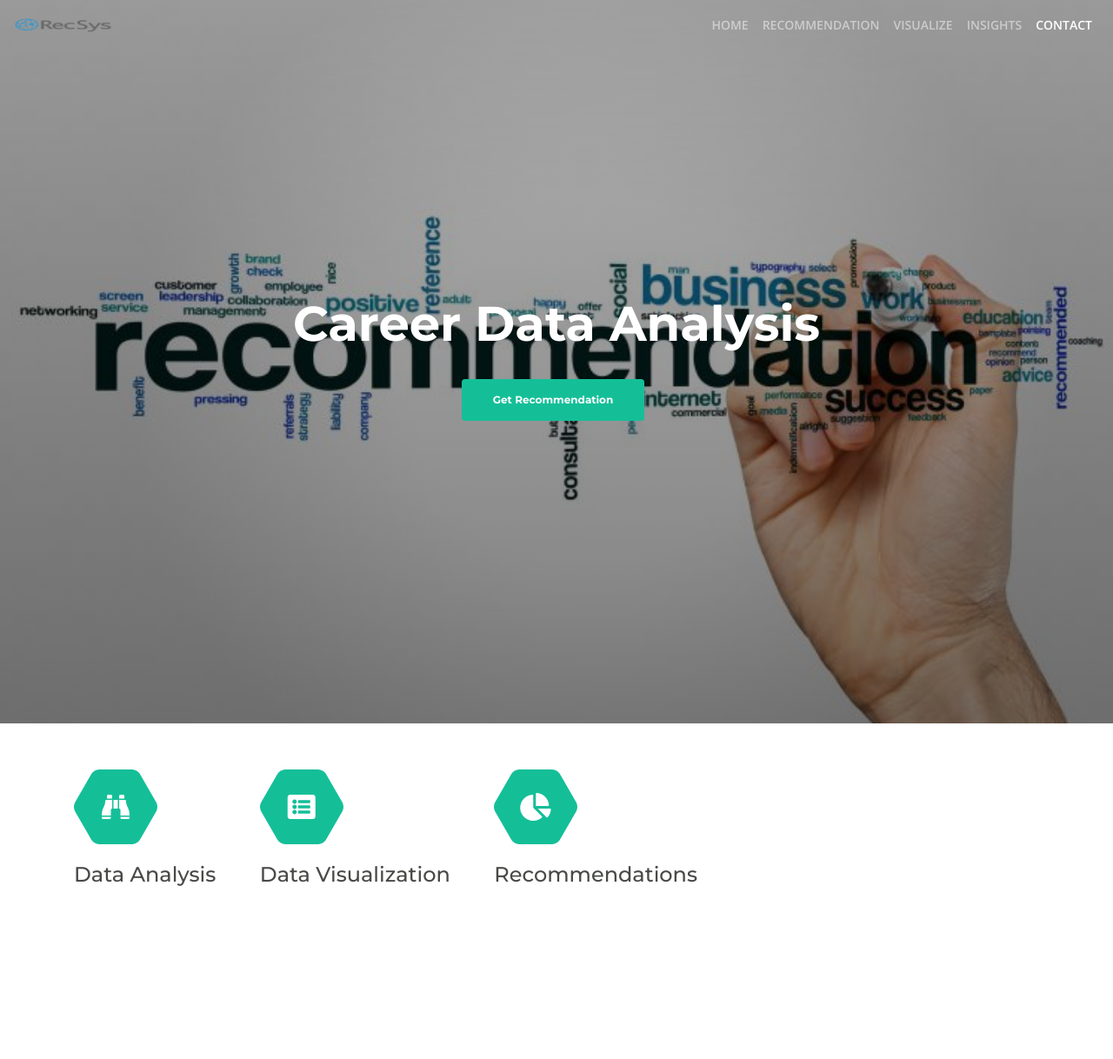
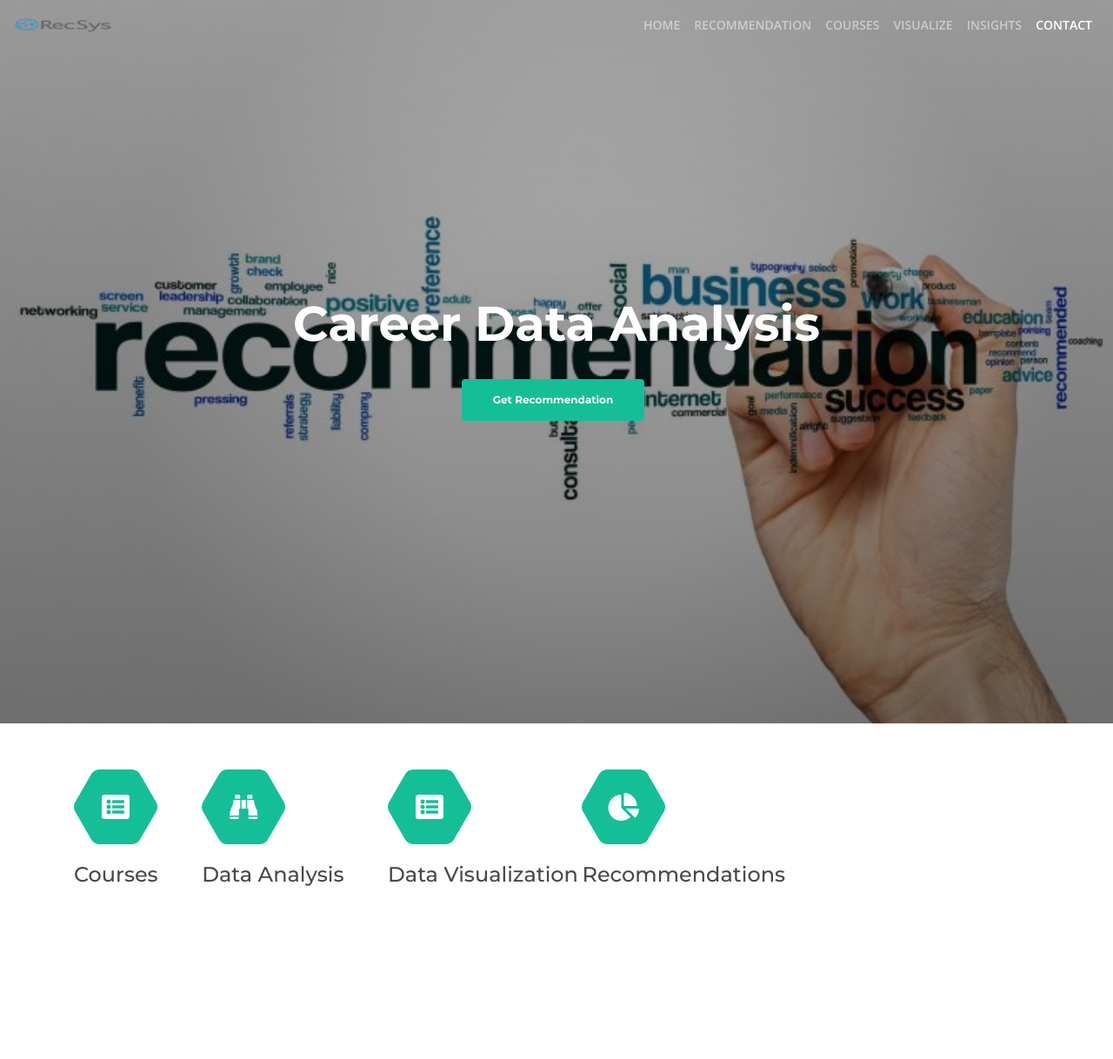
Before and after one commit to triplee12/career_recommender, a FastAPI app: page / in a window 1280 px wide. Shown: the top 1218 px of the page at 87% size. Run offline with FastAPI, Linux system fonts and the light colour scheme; parts of the project's set-up code (start-up, migrations or seed data) failed here and were passed over; some libraries are stand-ins or nearby versions.

Commit message:
Implement courses render

```diff
--- a/backend/api/templates/index.html
+++ b/backend/api/templates/index.html
@@ -33,7 +33,7 @@
 
 
 	<!-- Favicon  -->
-    <link rel="icon" href="{{url_for('static', path='images/logo_recsys.png')}}" >
+    <link rel="icon" href="{{url_for('static', path='images/recomm.png')}}" >
 </head>
 <body data-spy="scroll" data-target=".fixed-top">
 
@@ -69,6 +69,9 @@
                 </li>
                 <li class="nav-item">
                     <a class="nav-link page-scroll" href="#Recommendation">RECOMMENDATION</a>
+                </li>
+                <li class="nav-item">
+                    <a class="nav-link page-scroll" href="#courses">COURSES</a>
                 </li>
                 <li class="nav-item">
                     <a class="nav-link page-scroll" href="#Visualize">VISUALIZE</a>
@@ -111,6 +114,19 @@
         <div class="container">
             <div class="row">
                 <div class="col-lg-12">
+
+                    <!-- Card -->
+                    <div class="card">
+                        <span class="fa-stack">
+                            <span class="hexagon"></span>
+                            <i class="fas fa-list-alt fa-stack-1x"></i>
+                        </span>
+                        <div class="card-body">
+                            <h4 class="card-title">Courses</h4>
+
+                        </div>
+                    </div>
+                    <!-- end of card -->
 
                     <!-- Card -->
                     <div class="card">
--- a/backend/api/templates/users/users.html
+++ b/backend/api/templates/users/users.html
@@ -0,0 +1 @@
+{% for user in users %} {{user}} {% endfor %}
--- a/backend/api/v1/models/user_models.py
+++ b/backend/api/v1/models/user_models.py
@@ -20,7 +20,7 @@ class User(Base):
     full_name = Column(String(150), nullable=False)
     username = Column(String(50), nullable=False, unique=True)
     email = Column(String(150), nullable=False, unique=True)
-    password = Column(String(20), nullable=False)
+    password = Column(String, nullable=False)
     preferences = relationship("Course", back_populates="user")
     ratings = relationship("Rating", back_populates="user")
     created_at = Column(
@@ -28,7 +28,7 @@ class User(Base):
         server_default=text("now()")
     )
     updated_at = Column(
-        DateTime(timezone=True), server_default=None,
+        DateTime(timezone=True), default=None,
         index=False
     )
 
```
Also changed, not shown: backend/api/v1/routes/user_routes.py (+5 -13 lines), backend/api/static/images/recomm.png (added), backend/api/templates/base.html (added), backend/api/templates/scripts.html (added), backend/api/templates/styles.html (added).
